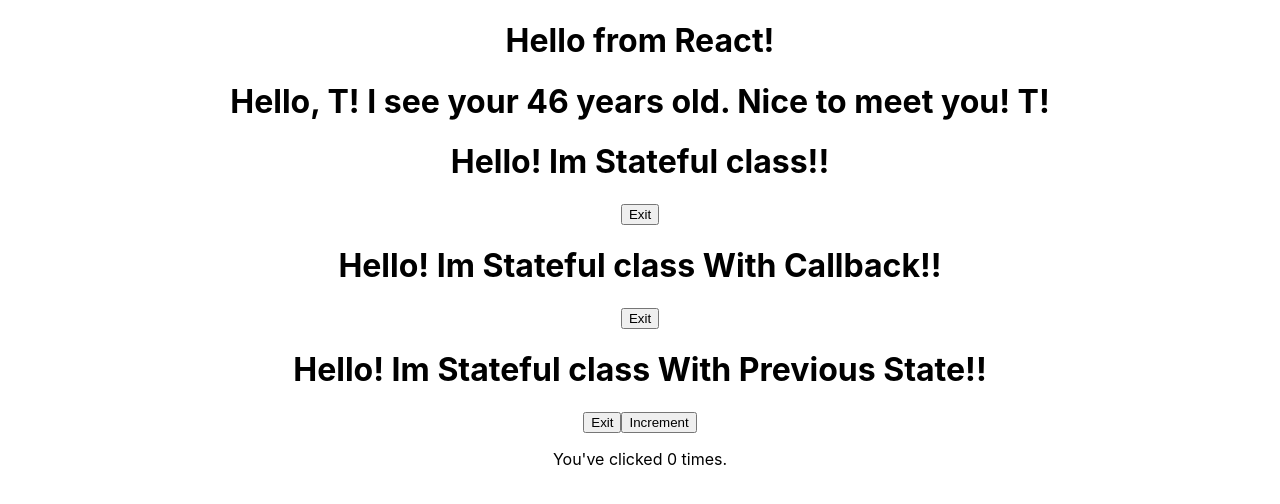
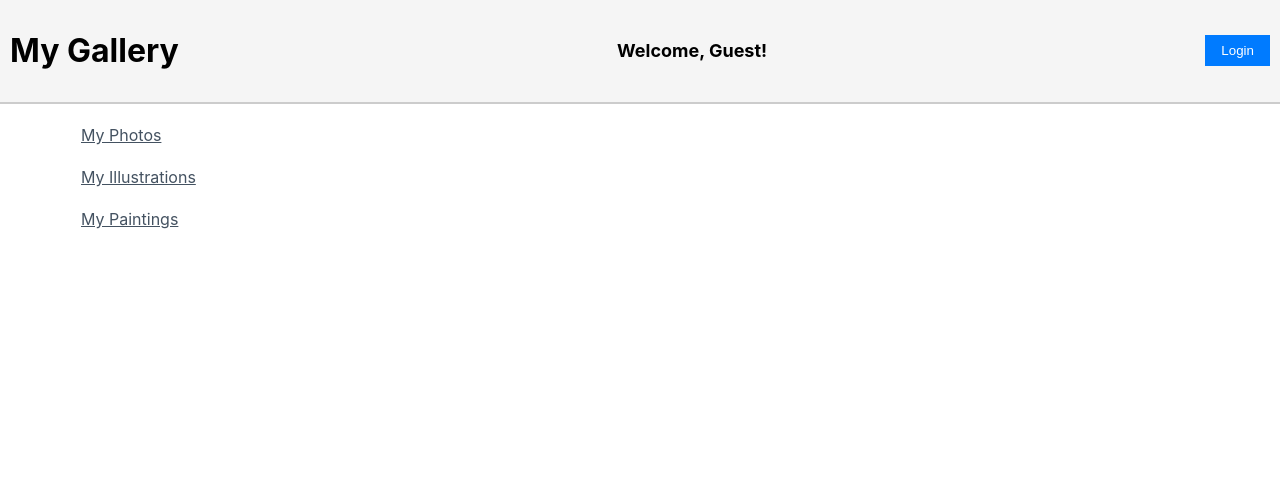
Before and after one commit to TaherCCG/jsx-react, a React (Create React App) app in the folder my-app/: page / in a window 1280 px wide. Shown: the top 504 px of the page. Built offline with nearby package versions, Linux system fonts and the light colour scheme.

Commit message:
Add: NavBarSimple and Sidebar

```diff
--- a/my-app/src/App.js
+++ b/my-app/src/App.js
@@ -1,19 +1,23 @@
 // import logo from './logo.svg';
 import './App.css';
-import FunctionalGreeting from './components/FunctionalGreeting';
-import FunctionalGreetingWithProps from './components/FunctionalGreetingWithProps';
-import StatefulGreeting from './components/StatefulGreeting';
-import StatefulGreetingWithCallback from './components/StatefulGreetingWithCallback';
-import StatefulGreetingWithPrevState from './components/StatefulGreetingWithPrevState';
+// import FunctionalGreeting from './components/FunctionalGreeting';
+// import FunctionalGreetingWithProps from './components/FunctionalGreetingWithProps';
+// import StatefulGreeting from './components/StatefulGreeting';
+// import StatefulGreetingWithCallback from './components/StatefulGreetingWithCallback';
+// import StatefulGreetingWithPrevState from './components/StatefulGreetingWithPrevState';
+import NavBarSimple from './components/NavbarSimple';
+import Sidebar from './components/Sidebar';
 
 function App() {
   return (
     <div className="App">
-      <FunctionalGreeting/>
+      <NavBarSimple/>
+      <Sidebar/>
+      {/* <FunctionalGreeting/>
       <FunctionalGreetingWithProps greeting="Nice to meet you!" name="T" age="46" />
       <StatefulGreeting greeting="Im Stateful class!" />
       <StatefulGreetingWithCallback greeting="Im Stateful class With Callback!" />
-      <StatefulGreetingWithPrevState greeting="Im Stateful class With Previous State!" />
+      <StatefulGreetingWithPrevState greeting="Im Stateful class With Previous State!" /> */}
 
     </div>
   );
--- /dev/null
+++ b/my-app/src/components/NavbarSimple.js
@@ -0,0 +1,34 @@
+
+import React, { Component } from 'react';
+import css from './css/NavBarSimple.module.css';
+
+class NavBarSimple extends Component {
+  constructor(props) {
+    super(props);
+    this.state = {
+      message: 'Welcome, Guest!',
+      isLoggedIn: false,
+    };
+  }
+
+  handleClick = () => {
+    this.setState((prevState) => ({
+      message: prevState.isLoggedIn ? 'Welcome, Guest!' : 'Welcome back, User!',
+      isLoggedIn: !prevState.isLoggedIn,
+    }));
+  };
+
+  render() {
+    return (
+      <div className={css.NavBar}>
+        <h1>My Gallery</h1>
+        <span>{this.state.message}</span>
+        <button onClick={this.handleClick}>
+          {this.state.isLoggedIn ? 'Logout' : 'Login'}
+        </button>
+      </div>
+    );
+  }
+}
+
+export default NavBarSimple;
--- /dev/null
+++ b/my-app/src/components/Sidebar.js
@@ -0,0 +1,14 @@
+import React from 'react';
+import css from "./css/Sidebar.module.css";
+
+function Sidebar() {
+    return (
+        <div className={css.sidebar}>
+            <a href = "#." target= "_blank">My Photos</a>
+            <a href = "#." target= "_blank">My Illustrations</a>
+            <a href = "#." target= "_blank">My Paintings</a>
+        </div>
+    )
+}
+
+export default Sidebar
--- /dev/null
+++ b/my-app/src/components/css/NavBarSimple.module.css
@@ -0,0 +1,25 @@
+.NavBar {
+    display: flex;
+    justify-content: space-between;
+    align-items: center;
+    padding: 10px;
+    background-color: #f5f5f5;
+    border-bottom: 2px solid #ccc;
+}
+
+button {
+    padding: 8px 16px;
+    background-color: #007bff;
+    border: none;
+    color: white;
+    cursor: pointer;
+}
+
+button:hover {
+    background-color: #0056b3;
+}
+
+span {
+    font-size: 18px;
+    font-weight: bold;
+}
--- /dev/null
+++ b/my-app/src/components/css/Sidebar.module.css
@@ -0,0 +1,24 @@
+.sidebar {
+    grid-row: 2;
+    grid-column: 1;
+    display: flex;
+    flex-direction: column;
+    padding: 10px 0;
+    text-align: left;
+    padding-left: 40px
+}
+
+.sidebar > a {
+    background-color: white;
+    color: #445261;
+    border: white solid 1px;
+    padding: 10px 0;
+    padding-left: 10px;
+    margin-left: 30px;
+}
+
+.sidebar > a:hover{
+    color: #445261;
+    background-color: #e6ecf0;
+    border: white solid 1px;
+}
```
